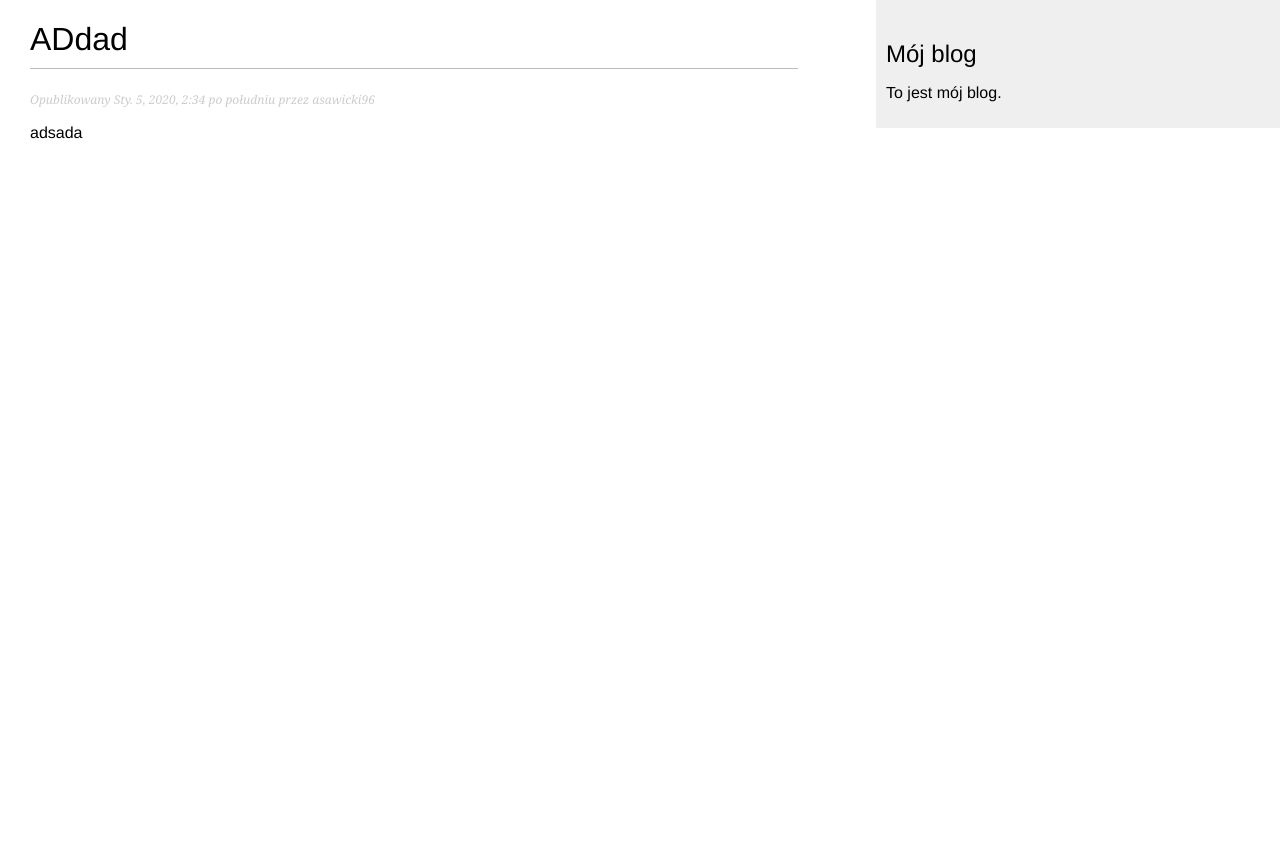
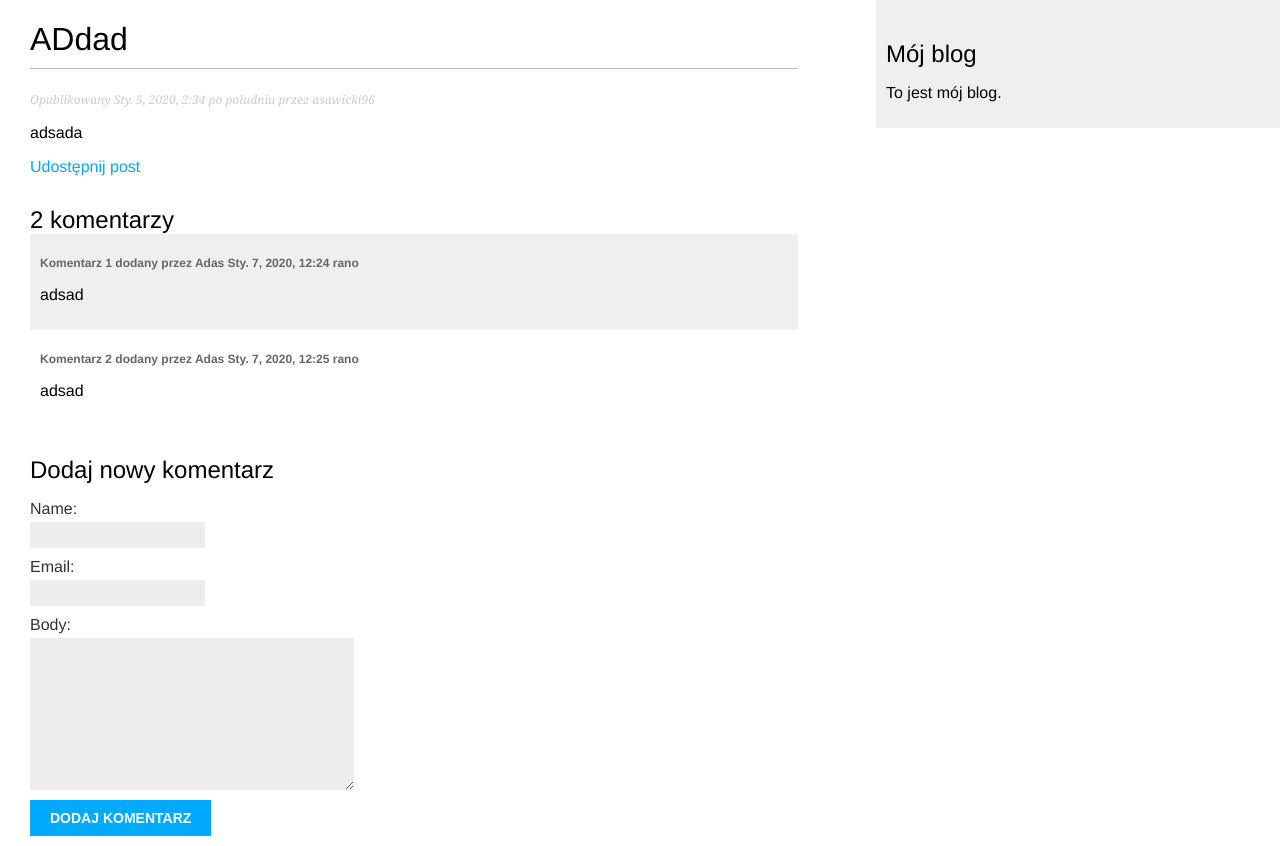
Before and after one commit to asawicki96/Blog, a Django app: a page that uses MyBlog/blog/templates/blog/post/detail.html in a window 1280 px wide. Before the commit the page ends 139 px from the top, so only its background shows below. Run offline with Django 3.2, Linux system fonts and the light colour scheme; data comes from the database, SQL or seed files in the repository; both versions use the stored data as it was after the commit.

Commit message:
Features:Sharing Post, Comments

```diff
--- a/MyBlog/MyBlog/settings.py
+++ b/MyBlog/MyBlog/settings.py
@@ -27,7 +27,11 @@ DEBUG = True
 
 ALLOWED_HOSTS = []
 
-
+EMAIL_HOST = 'smtp.gmail.com'
+EMAIL_HOST_USER = 'emailhostadas@gmail.com'
+EMAIL_HOST_PASSWORD = 'adas1996'
+EMAIL_PORT = 587
+EMAIL_USE_TLS = True
 # Application definition
 
 INSTALLED_APPS = [
--- /dev/null
+++ b/MyBlog/blog/forms.py
@@ -0,0 +1,15 @@
+from django import forms
+from .models import Comment
+
+
+class EmailPostForm(forms.Form):
+    name = forms.CharField(max_length=25)
+    email = forms.EmailField()
+    to = forms.EmailField()
+    comments = forms.CharField(required=False,
+                               widget=forms.Textarea)
+
+class CommentForm(forms.ModelForm):
+    class Meta:
+        model = Comment
+        fields = ('name', 'email', 'body')
--- a/MyBlog/blog/models.py
+++ b/MyBlog/blog/models.py
@@ -46,3 +46,20 @@ class Post(models.Model):
                               self.publish.strftime('%m'),
                               self.publish.strftime('%d'),
                               self.slug])
+
+
+class Comment(models.Model):
+    post = models.ForeignKey(Post, related_name='comments',
+                             on_delete = models.CASCADE)
+    name = models.CharField(max_length=80)
+    email = models.EmailField()
+    body = models.TextField()
+    created = models.DateTimeField(auto_now_add=True)
+    updated = models.DateTimeField(auto_now=True)
+    active = models.NullBooleanField(default=True)
+
+    class Meta:
+        ordering = ('created',)
+
+    def __str__(self):
+        return 'Komentarz dodany przez {} dla posta {}'.format(self.name, self.post)
--- a/MyBlog/blog/templates/blog/post/detail.html
+++ b/MyBlog/blog/templates/blog/post/detail.html
@@ -8,4 +8,37 @@
     Opublikowany {{ post.publish }} przez {{ post.author }}
   </p>
   {{ post.body|linebreaks }}
+  <p>
+    <a href = "{% url 'blog:post_share' post.id %}">
+      Udostępnij post
+    </a>
+  </p>
+  {% with comments.count as total_comments %}
+    <h2>
+      {{ total_comments}} komentarz{{ total_comments|pluralize:"y" }}
+    </h2>
+  {% endwith %}
+  {% for comment in comments %}
+    <div class="comment">
+      <p class="info">
+        Komentarz {{ forloop.counter }} dodany przez {{ comment.name }}
+        {{ comment.created }}
+      </p>
+      {{ comment.body|linebreaks }}
+    </div>
+  {% empty %}
+    <p>
+      Nie ma jeszcze żadnych komentarzy.
+    </p>
+  {% endfor %}
+  {% if new_comment %}
+    <h2>Twój komentarz został dodany.</h2>
+  {% else %}
+    <h2>Dodaj nowy komentarz</h2>
+    <form action="." method="POST">
+      {{ comment_form.as_p }}
+      {% csrf_token %}
+      <p><input type="submit" value="Dodaj komentarz"></p>
+    </form>
+  {% endif %}
 {% endblock %}
--- a/MyBlog/blog/urls.py
+++ b/MyBlog/blog/urls.py
@@ -8,4 +8,6 @@ urlpatterns = [
             r'(?P<post>[-\w]+)/',
             views.post_detail,
             name = 'post_detail'),
+    re_path(r'^(?P<post_id>\d+)/share/$', views.post_share,
+            name='post_share'),
 ]
--- a/MyBlog/blog/views.py
+++ b/MyBlog/blog/views.py
@@ -1,7 +1,9 @@
 from django.shortcuts import render, get_object_or_404
-from .models import Post
+from .models import Post, Comment
 from django.core.paginator import Paginator, EmptyPage, PageNotAnInteger
 from django.views.generic import ListView
+from .forms import EmailPostForm, CommentForm
+from django.core.mail import send_mail
 # Create your views here.
 
 '''def post_list(request):
@@ -26,9 +28,48 @@ def post_detail(request, year, month, day, post):
                                    publish__year = year,
                                    publish__month = month,
                                    publish__day = day)
+
+    comments = post.comments.filter(active=True)
+
+    if request.method == 'POST':
+        comment_form = CommentForm(data = request.POST)
+        if comment_form.is_valid():
+            new_comment = comment_form.save(commit=False)
+            new_comment.post = post
+            new_comment.save()
+    else:
+        comment_form = CommentForm()
+        new_comment = None
     return render(request,
                   'blog/post/detail.html',
-                  {'post': post})
+                  {'post': post,
+                   'comments': comments,
+                   'comment_form': comment_form,
+                   'new_comment': new_comment})
+
+def post_share(request, post_id):
+    post = get_object_or_404(Post, id= post_id, status='published')
+    sent = False
+
+    if request.method == 'POST':
+        form = EmailPostForm(request.POST)
+        if form.is_valid():
+            cd = form.cleaned_data
+            post_url = request.build_absolute_uri(post.get_absolute_url())
+            subject = '{} ({}) zachęca do przeczytania "{}"'.format(cd['name'], cd['email'], post.title)
+            message = 'Przeczytaj post "{}" na stronie {}\n\n Komentarz dodany przez {}: {}'.format(
+                post.title, post_url, cd['name'], cd['comments'])
+            send_mail(subject, message, 'emailhostadas@gmail.com', [cd['to']])
+            sent = True
+    else:
+        form = EmailPostForm()
+        cd = None
+    return render(request, 'blog/post/share.html',
+                                                {'post': post,
+                                                 'form': form,
+                                                 'sent': sent,
+                                                 'cd': cd})
+
 
 class PostListView(ListView):
     queryset = Post.published.all()
```
Also changed, not shown: MyBlog/blog/admin.py (+8 -2 lines), MyBlog/blog/templates/blog/post/share.html (added, +19 -0 lines), MyBlog/blog/migrations/0002_comment.py (added), MyBlog/db.sqlite3.
